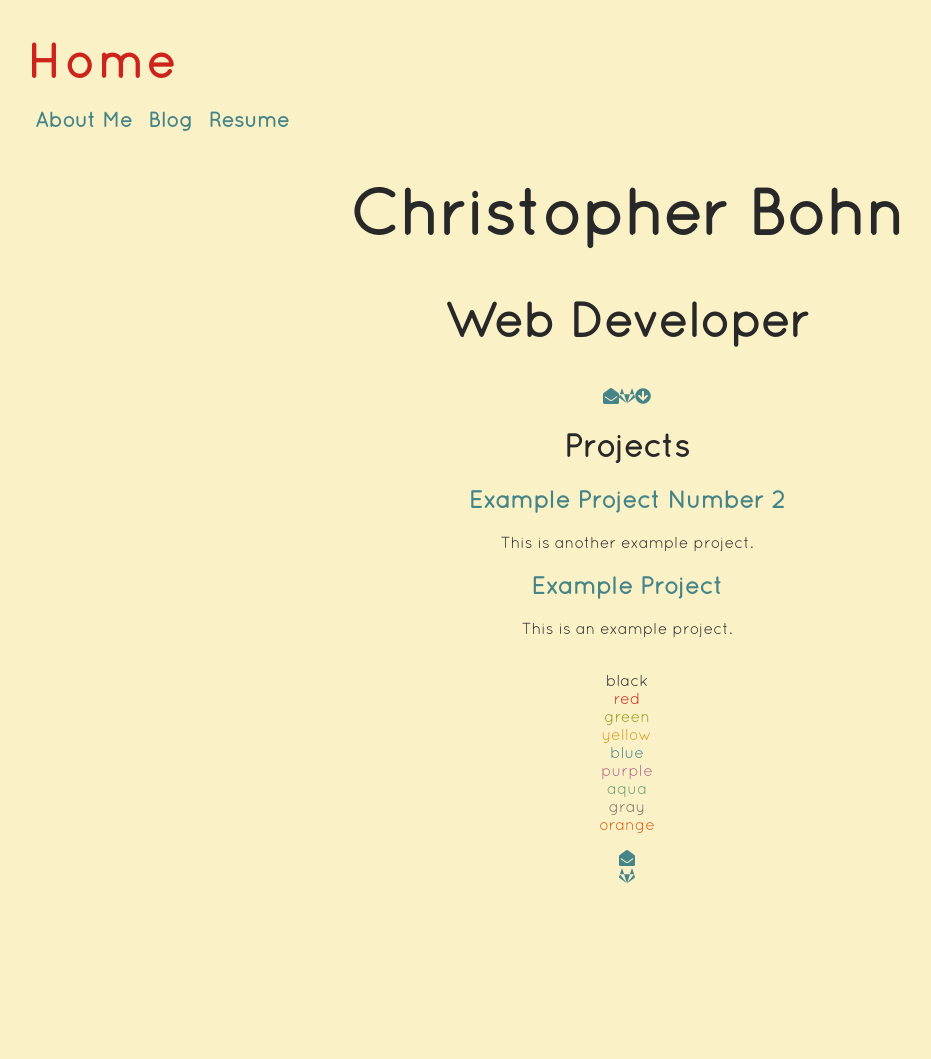
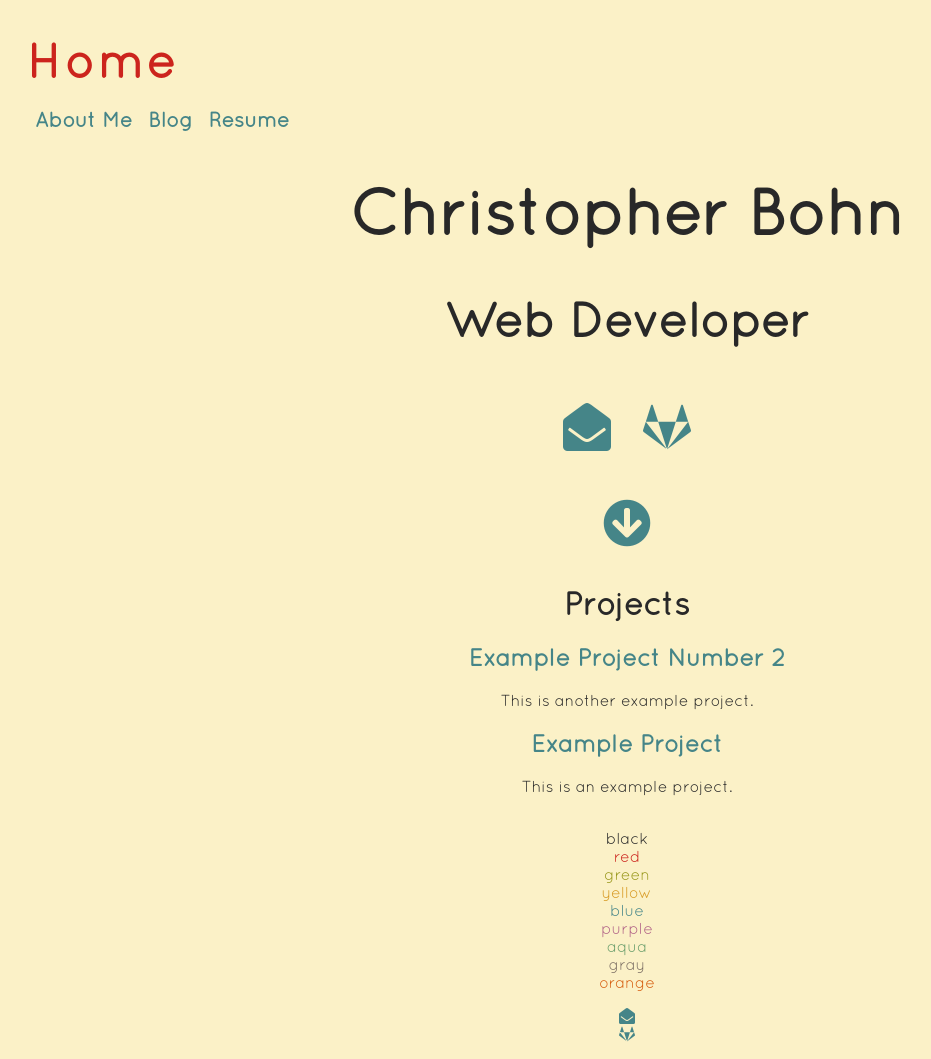
Before and after one commit to chrisbohn8/test, a Jekyll site: the page built from index.md, in a window 1280 px wide. Shown: the whole page, without its empty margins (13-944 px from the left). Built offline with Jekyll 4.4.1, drawn with Linux system fonts in a browser that asks for light colours; before the commit the page ends 901 px from its top, so only the background shows below that.

Commit message:
Finish up main intro styling

```diff
--- a/_includes/intro.html
+++ b/_includes/intro.html
@@ -13,6 +13,8 @@
         <i class="fab fa-gitlab social__icons"></i>
       </a>
     </li>
+  </ul>
+  <ul class="social">
     <li>
       <a href="#" >
         <i class="fa fa-arrow-circle-down social__icons"></i>
--- a/_sass/main.scss
+++ b/_sass/main.scss
@@ -73,9 +73,11 @@ a:hover {
 // Social Icons
 .social {
   display: flex;
+  flex-flow: row-wrap;
   justify-content: center;
 }
 
 .social__icons {
-  font-size: 1rem;
+  font-size: 3rem;
+  padding: 1rem;
 }
```
Lines whose indentation alone changed are shown as unchanged.
